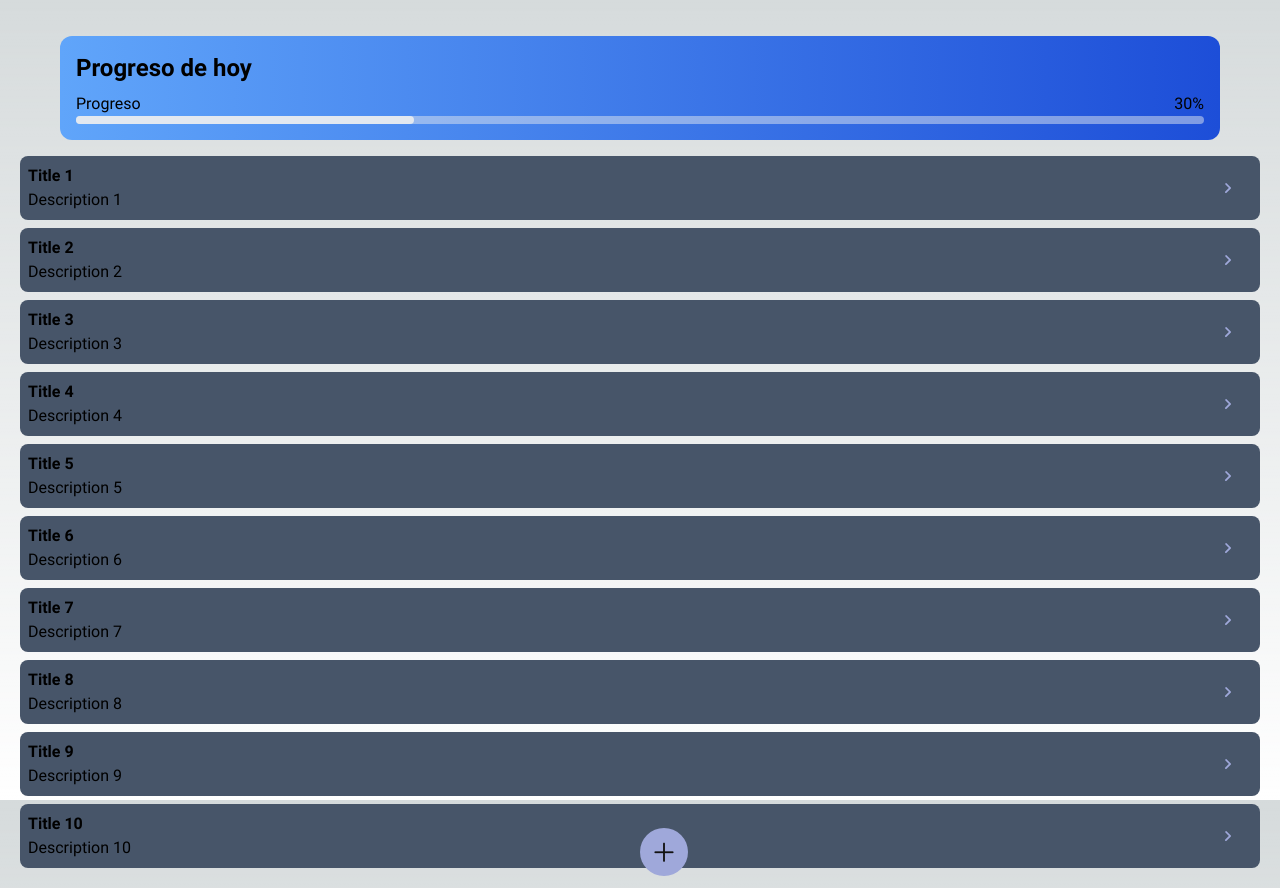
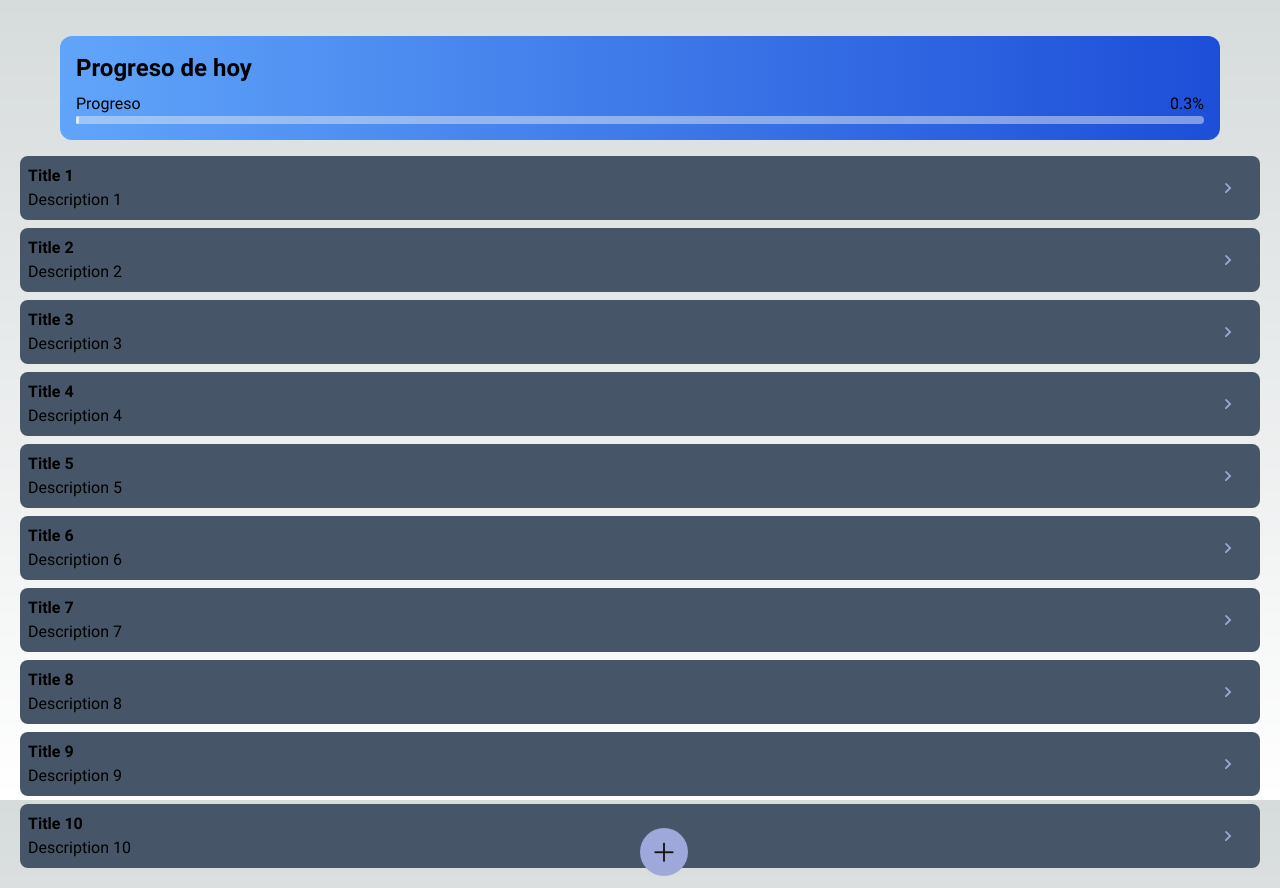
Before and after one commit to MrGoropeza/nextjs-todo-app, a Next.js app: page / in a window 1280 px wide. Built offline with nearby package versions, Linux system fonts and the light colour scheme.

Commit message:
feat: task progress number integer based

```diff
--- a/components/task-progress.tsx
+++ b/components/task-progress.tsx
@@ -27,7 +27,7 @@ export default function TasksProgress({
 }
 
 const progressToPercentage = (progress: number) => {
-  if (progress > 1) return 100;
+  if (progress > 100) return 100;
   if (progress < 0) return 0;
-  return progress * 100;
+  return progress;
 };
```
